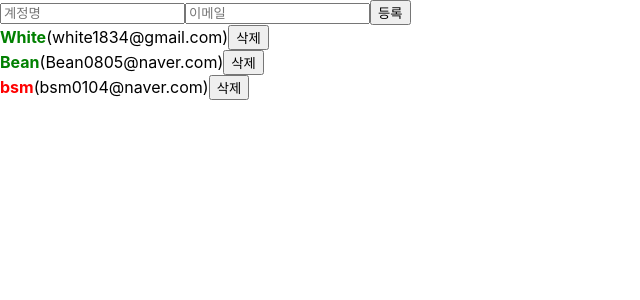
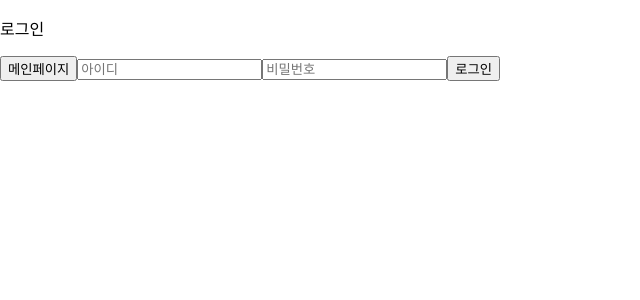
Before and after one commit to WhiteBeanE/react_test, a React (Create React App) app: page /login in a window 1280 px wide. Shown: the top 300 px of the page, without its empty margins (0-640 px from the left). Built offline with nearby package versions, Linux system fonts and the light colour scheme.

Commit message:
React 백엔드 서버 통신 확인
JWT리턴 확인
인증 및 인가 페이지 접속 방식 공부

```diff
--- a/src/App.tsx
+++ b/src/App.tsx
@@ -1,5 +1,6 @@
 import React, {ChangeEvent, useRef, useState} from 'react';
 import logo from './logo.svg';
+import {BrowserRouter, Routes, Route } from "react-router-dom";
 import './App.css';
 import Hello from "./javaScript/Hello";
 import Wrapper from "./javaScript/Wrapper";
@@ -7,79 +8,96 @@ import Counter from "./javaScript/Counter";
 import InputSample from "./javaScript/InputSample";
 import UserList from "./javaScript/UserList";
 import CreateUser from "./javaScript/CreateUser";
+import Main from "./javaScript/page/Main";
+import MyPage from "./javaScript/page/MyPage";
+import Login from "./javaScript/page/Login";
 
-function App() {
-    const [inputs, setInputs] = useState({
-        userName: '',
-        email: ''
-    });
-    const { userName, email } = inputs;
-    const onChange = (e: ChangeEvent<HTMLInputElement>) => {
-        const { name, value } = e.target;
-        setInputs({
-            ...inputs,
-            [name]: value
-        });
-    };
-    const [users, setUsers] = useState([
-        {
-            id : 1,
-            userName : 'White',
-            email : 'white1834@gmail.com',
-            active: true
-        },
-        {
-            id : 2,
-            userName : 'Bean',
-            email : 'Bean0805@naver.com',
-            active: true
-        },
-        {
-            id : 3,
-            userName : 'bsm',
-            email : 'bsm0104@naver.com',
-            active: false
-        }
-
-    ])
-    const nextId = useRef(3);
-    const onCreate = () => {
-        const user = {
-            id : nextId.current += 1,
-            userName,
-            email,
-            active : false
-        };
-        // setUsers([...users, user]);
-        if(userName !== '' && email !== ''){
-            setUsers(users.concat(user));
-            setInputs({
-                userName: '',
-                email: ''
-            });
-        }else {
-            console.log('userName or email is Null');
-        }
-    };
-    const onRemove =  (id: number)  => {
-        // user.id 가 파라미터로 일치하지 않는 원소만 추출해서 새로운 배열을 만듬
-        // = user.id 가 id 인 것을 제거함
-        setUsers(users.filter(user => user.id != id));
-    };
-    const onToggle = (id : number) => {
-      setUsers(users.map(user => user.id === id ? {...user, active: !user.active} : user))
-    };
-    return(
-        <>
-            <CreateUser
-                userName={userName}
-                email={email}
-                onChange={onChange}
-                onCreate={onCreate}
-            />
-            <UserList users={users} onRemove={onRemove} onToggle={onToggle}/>
-        </>
+export default function App(){
+    return (
+      <div className="App">
+          <BrowserRouter>
+              <Routes>
+                  <Route path={"/"} element={<Main/>}/>
+                  <Route path={"/mypage"} element={<MyPage/>}/>
+                  <Route path={"/login"} element={<Login/>}/>
+              </Routes>
+          </BrowserRouter>
+      </div>
     );
 }
 
-export default App;
+// function Appp() {
+//     const [inputs, setInputs] = useState({
+//         userName: '',
+//         email: ''
+//     });
+//     const { userName, email } = inputs;
+//     const onChange = (e: ChangeEvent<HTMLInputElement>) => {
+//         const { name, value } = e.target;
+//         setInputs({
+//             ...inputs,
+//             [name]: value
+//         });
+//     };
+//     const [users, setUsers] = useState([
+//         {
+//             id : 1,
+//             userName : 'White',
+//             email : 'white1834@gmail.com',
+//             active: true
+//         },
+//         {
+//             id : 2,
+//             userName : 'Bean',
+//             email : 'Bean0805@naver.com',
+//             active: true
+//         },
+//         {
+//             id : 3,
+//             userName : 'bsm',
+//             email : 'bsm0104@naver.com',
+//             active: false
+//         }
+//
+//     ])
+//     const nextId = useRef(3);
+//     const onCreate = () => {
+//         const user = {
+//             id : nextId.current += 1,
+//             userName,
+//             email,
+//             active : false
+//         };
+//         // setUsers([...users, user]);
+//         if(userName !== '' && email !== ''){
+//             setUsers(users.concat(user));
+//             setInputs({
+//                 userName: '',
+//                 email: ''
+//             });
+//         }else {
+//             console.log('userName or email is Null');
+//         }
+//     };
+//     const onRemove =  (id: number)  => {
+//         // user.id 가 파라미터로 일치하지 않는 원소만 추출해서 새로운 배열을 만듬
+//         // = user.id 가 id 인 것을 제거함
+//         setUsers(users.filter(user => user.id != id));
+//     };
+//     const onToggle = (id : number) => {
+//       setUsers(users.map(user => user.id === id ? {...user, active: !user.active} : user))
+//     };
+//     return(
+//         <>
+//             <CreateUser
+//                 userName={userName}
+//                 email={email}
+//                 onChange={onChange}
+//                 onCreate={onCreate}
+//             />
+//             <UserList users={users} onRemove={onRemove} onToggle={onToggle}/>
+//         </>
+//     );
+// }
+//
+// export default App;
--- a/src/javaScript/UserList.js
+++ b/src/javaScript/UserList.js
@@ -1,6 +1,14 @@
-import React from "react";
+import React, {useEffect} from "react";
 
 function User({user, onRemove, onToggle}){
+    useEffect(() => {
+        console.log('컴포넌트가 화면에 나타남');
+        console.log(user);
+        return () => {
+            console.log('컴포넌트가 화면에서 사라짐');
+            console.log(user);
+        };
+    }, [user]);
     return(
       <div>
           <b
--- /dev/null
+++ b/src/javaScript/page/Login.js
@@ -0,0 +1,54 @@
+import {useNavigate} from "react-router-dom";
+import {useState} from "react";
+import axios from "axios";
+export default function Login(){
+    const navigate = useNavigate();
+    const [users, setUsers] = useState({
+        memberId : '',
+        password : ''
+    });
+    const {memberId, password} = users;
+    const goToMain = () => {
+      navigate("/");
+    };
+    const loginUrl = 'http://localhost:8585/jwt/login';
+    const login = async () => {
+        try {
+            const response = await axios.post(loginUrl,
+                {
+                memberId: users.memberId,
+                password: users.password
+                }
+            );
+            if(response.status === 200){
+                console.log(response.headers['authorization']);
+            }
+        } catch (e) {
+            alert('로그인 실패')
+        }
+    }
+    const onChange = (e) => {
+        const {name, value} = e.target;
+        setUsers({
+            ...users,
+        [name] : value
+        });
+    }
+    return (
+        <div>
+            <p>로그인</p>
+            <button onClick={goToMain}>메인페이지</button>
+            <input
+                name="memberId"
+                value={memberId}
+                onChange={onChange}
+                placeholder="아이디"/>
+            <input
+                name="password"
+                value={password}
+                onChange={onChange}
+                placeholder="비밀번호"/>
+            <button onClick={login}>로그인</button>
+        </div>
+    );
+}
--- /dev/null
+++ b/src/javaScript/page/Main.js
@@ -0,0 +1,21 @@
+import {useNavigate, useNavigatei} from "react-router-dom";
+
+export default function Main(){
+    const navigate = useNavigate();
+
+    const goToMyPage = () => {
+        navigate("/mypage");
+    }
+    const goToLogin = () => {
+        navigate("/login");
+    }
+    return (
+      <div>
+          <p>메인 페이지 입니다</p>
+          <br/>
+          <button onClick={goToMyPage}>마이페이지</button>
+          <br/>
+          <button onClick={goToLogin}>로그인</button>
+      </div>
+    );
+}
--- /dev/null
+++ b/src/javaScript/page/MyPage.js
@@ -0,0 +1,15 @@
+import {useNavigate} from "react-router-dom";
+
+export default function MyPage(){
+    const navigate = useNavigate();
+    const goToMain = () => {
+        navigate("/");
+    }
+    return (
+        <div>
+            <p>마이페이지 입니다.</p>
+            <br/>
+            <button onClick={goToMain}>메인</button>
+        </div>
+    );
+}
```
Also changed, not shown: package.json (+5 -2 lines), 1 other file (tests, documents, lock files or other folders).
